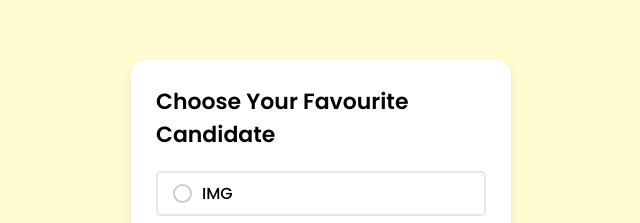
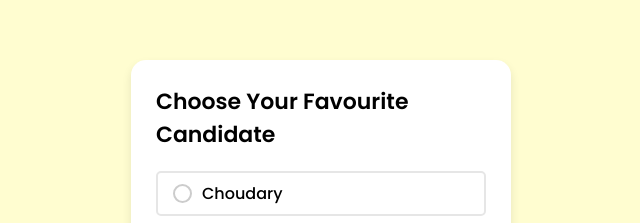
Before and after one commit to Votecount/Voteme, a plain HTML site: page Index2.html in a window 1280 px wide. Shown: the part 106-329 px from the top of the page, 319-959 px from the left. Drawn offline with Linux system fonts and the light colour scheme.

Commit message:
Update Index2.html

```diff
--- a/Index2.html
+++ b/Index2.html
@@ -189,7 +189,7 @@
         <div class="row">
           <div class="column">
             <span class="circle"></span>
-            <span class="text">IMG
+            <span class="text"> Choudary
             </span>
           </div>
           <span class="percent">40%</span>
```
